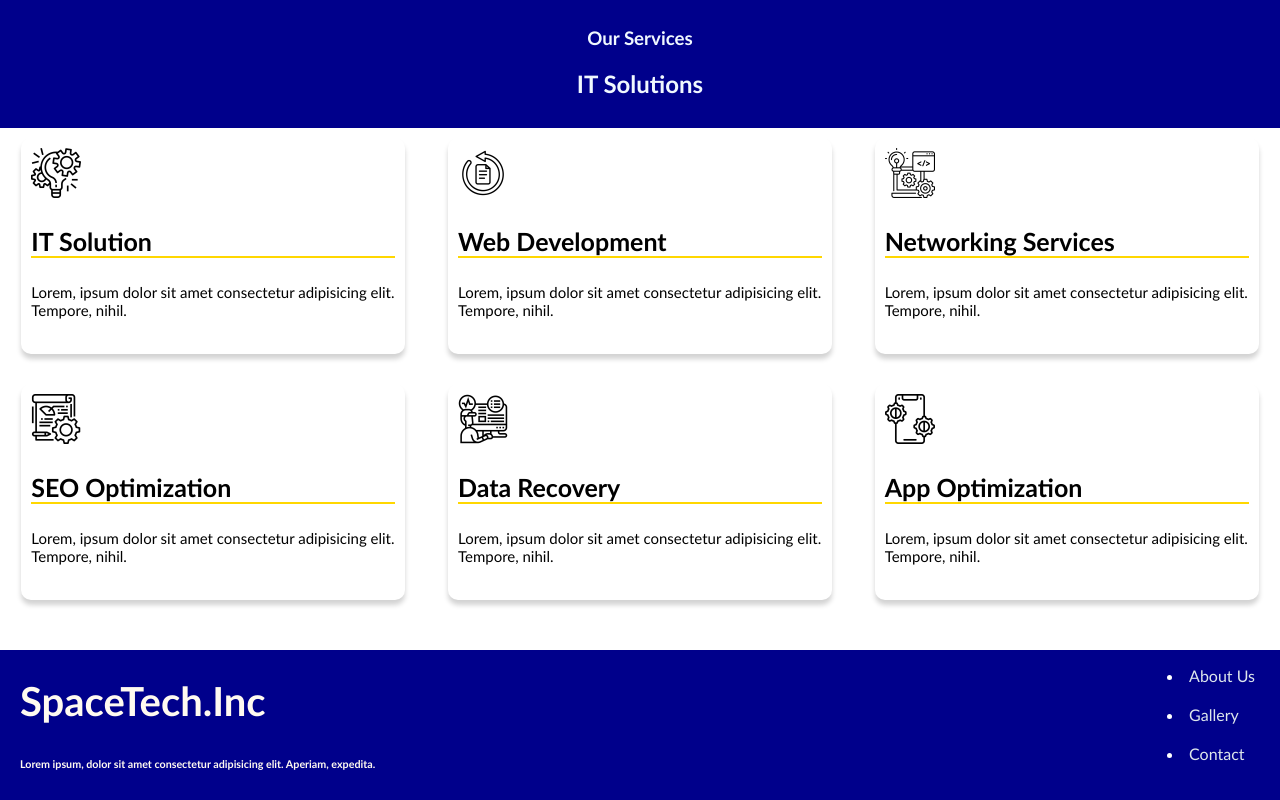
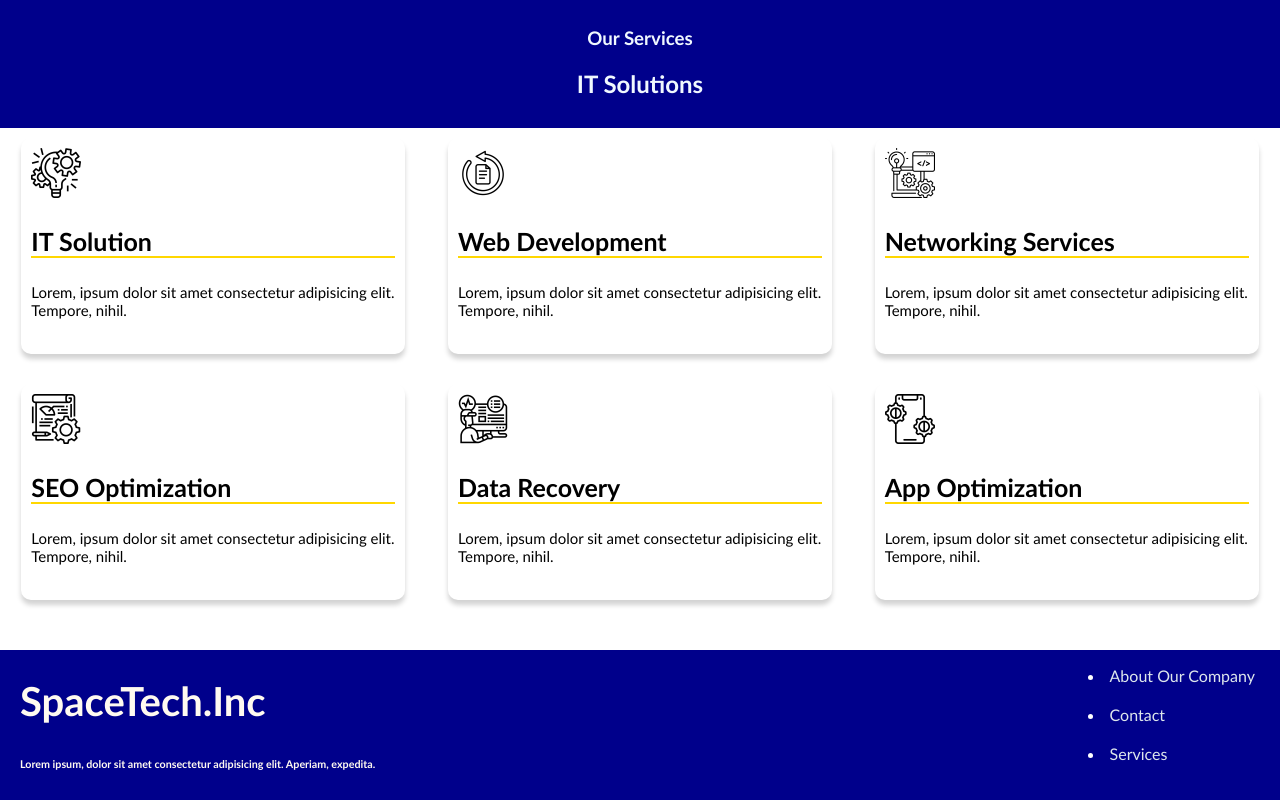
Before and after one commit to capebanget/a10revisi, a plain HTML site: page index.html in a window 1280 px wide. Shown: the part 2441-3241 px from the top of the page. Drawn offline with Linux system fonts and the light colour scheme; a script that the page names is missing.

Commit message:
Update index.html

```diff
--- a/index.html
+++ b/index.html
@@ -175,9 +175,9 @@
       </div>
       <div class="footer-list">
         <ul>
-          <li><a href="#about">About Us</a></li>
-          <li><a href="#galery">Gallery</a></li>
+          <li><a href="#company">About Our Company</a></li>
           <li><a href="#contact">Contact</a></li>
+          <li><a href="#service">Services</a></li>
         </ul>
       </div>
     </footer>
```
